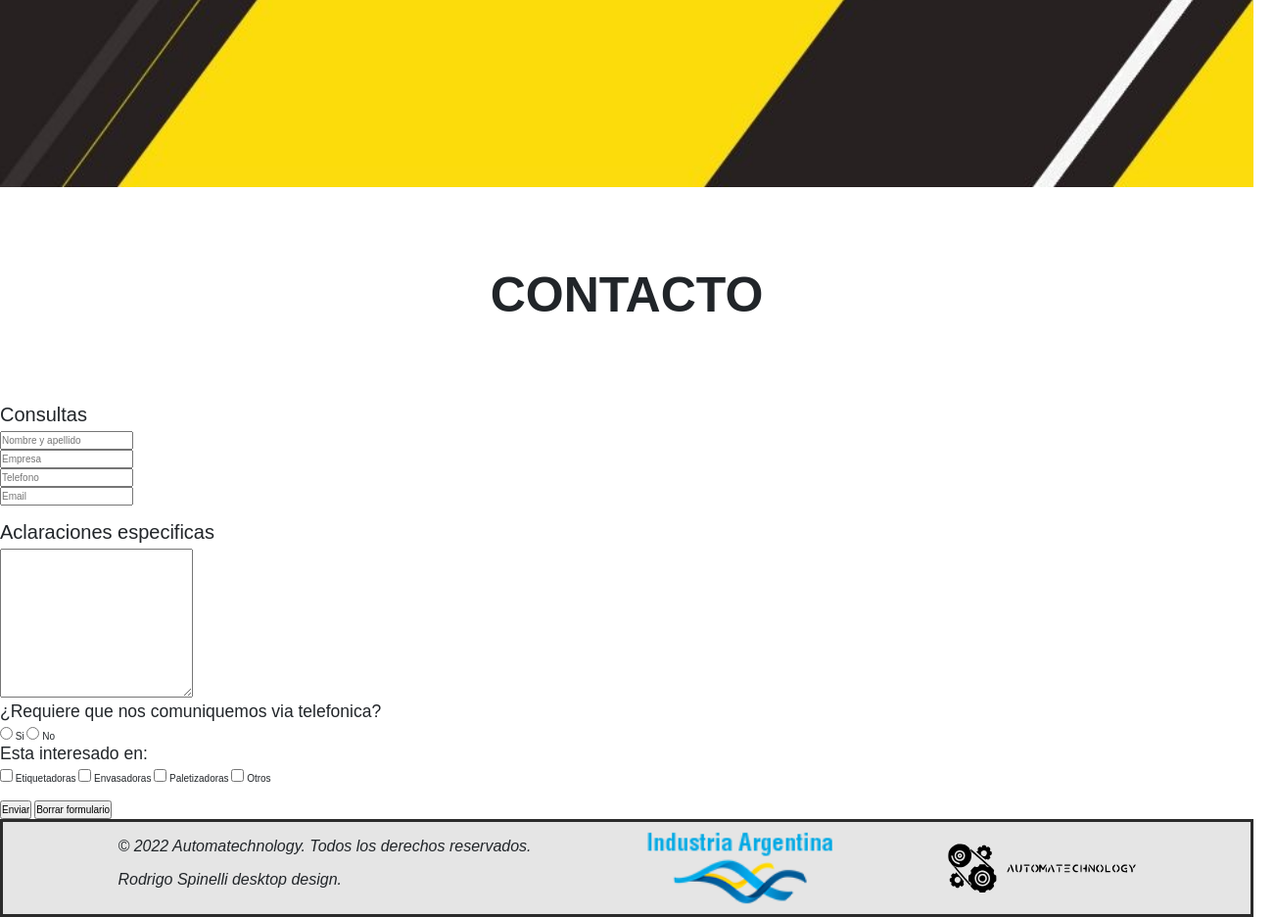
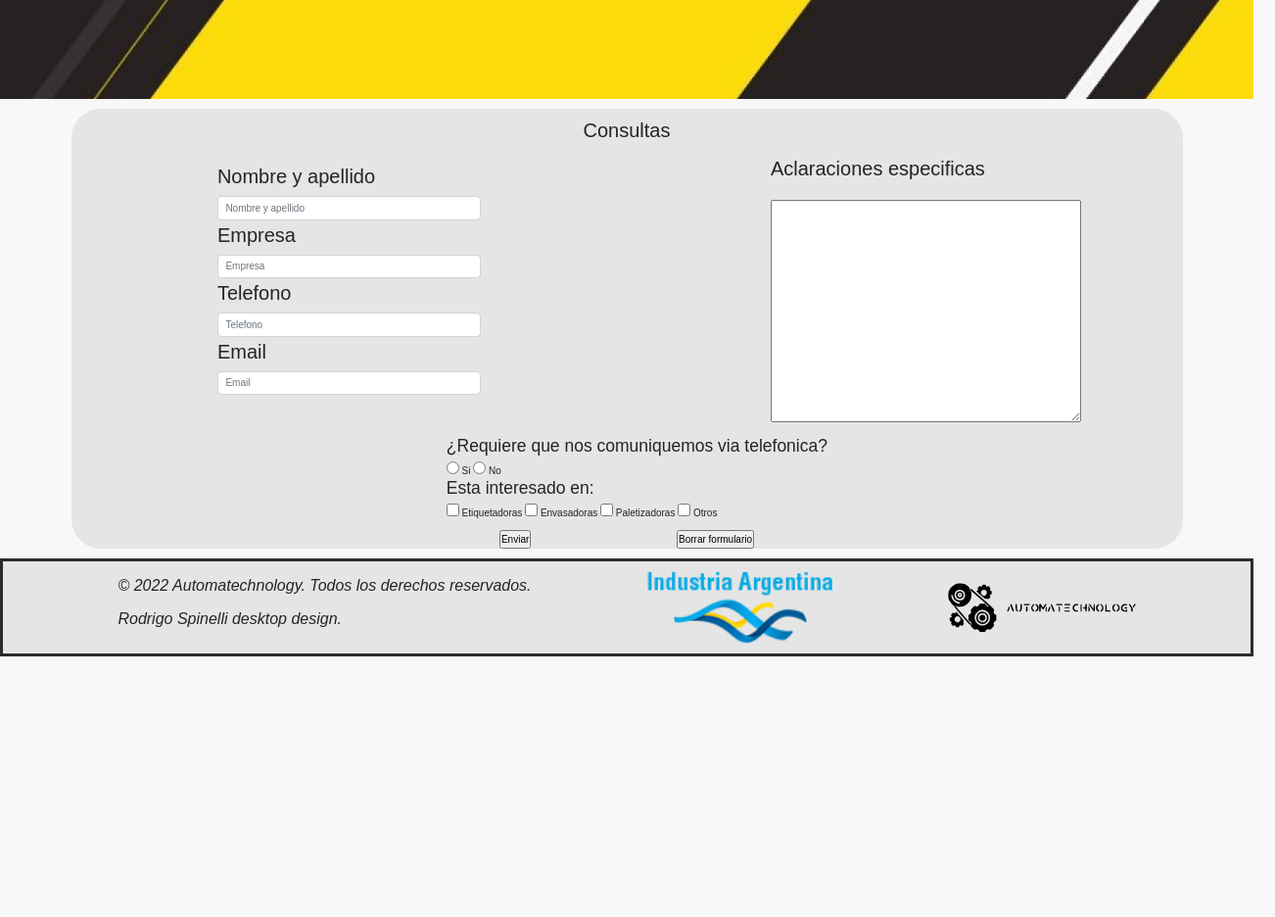
Before and after one commit to Spinelli085/Automatechnology, a website: page pages/contacto.html in a window 1280 px wide. Shown: the part 440-1376 px from the top of the page at 98% size, 1302 px wide, since content can reach past the window. After the commit the page ends 1110 px from the top, so only its background shows below. Drawn offline with nearby package versions, Linux system fonts and the light colour scheme.

Commit message:
bootstrap_contacto

```diff
--- a/css/index.css
+++ b/css/index.css
@@ -636,3 +636,24 @@ li a {
     width: 700px;
     margin: 0 auto;
 }
+
+.form-title{
+    text-align: center;
+}
+.form-label{
+    font-size: var(--text-small);
+}
+.form-primary{
+    justify-content: space-around;
+    background-color: #E5E5E5;
+    border-radius: 30px;
+}
+
+.buttons {
+    display: flex;
+    align-items: center;
+    justify-content: space-evenly;
+}
+.contact{
+    background-color: #f8f8f8;
+}
--- a/pages/contacto.html
+++ b/pages/contacto.html
@@ -8,7 +8,7 @@
     <link rel="stylesheet" href="../css/index.css">
     <title>Automatechnology</title>
 </head>
-<body>
+<body class="contact">
     <header>
         <picture>
             <a class="logo" href="../index.html"><img src="../img/logo.svg"alt="Logo de Automatechnology"></a>
@@ -25,31 +25,34 @@
     </header>
     <main>
         <section class="title">
-            <img class="title__img" width="100%" src="../img/banner-amarillo.jpg" alt="">
-            <h1 class="title__text" >CONTACTO</h1>
+            <img class="title__img" width="100%" src="../img/Group 7.png" alt="">
         </section>
-        <section>
-            <form action="" method="get">
-                <h2>Consultas</h2>
-                <input type="text" name="Nombre y apellido" placeholder="Nombre y apellido">
-                <br>
-                <input type="text" name="Empresa" placeholder="Empresa">
-                <br>
-                <input type="tel" name="Telefono" placeholder="Telefono" id="">
-                <br>
-                <input type="email" name="Email" placeholder="Email" id="">
-                <br>
-                <br>
-                <label for="Comentarios"><h2>Aclaraciones especificas</h2></label>
-                <br>
-                <textarea name="Comentarios" id="" cols="30" rows="10"></textarea>
-                <br>
+        <div class="container">
+
+            <form class="form-primary row g-3 mt-3 mb-3" action="" method="get">
+            <h2 class="form-title">Consultas</h2>
+
+                <div class="col-3 g-4">
+                <label for="Nombre y apellido" class="form-label">Nombre y apellido</label>
+                <input class="form-control" type="text" name="Nombre y apellido" placeholder="Nombre y apellido">
+                <label for="Empresa" class="form-label">Empresa</label>
+                <input class="form-control" type="text" name="Empresa" placeholder="Empresa">
+                <label for="Telefono" class="form-label">Telefono</label>
+                <input class="form-control" type="tel" name="Telefono" placeholder="Telefono" id="">
+                <label for="Email" class="form-label">Email</label>
+                <input class="form-control" type="email" name="Email" placeholder="Email" id="">
+                </div>
+                <div class="col-3">
+                    <h2>Aclaraciones especificas</h2>
+                    <label for="Comentarios"></label>
+                    <textarea name="Comentarios" id="" cols="50" rows="15"></textarea>
+                </div>
+                <div class="col-9 g-6 mt-3 offset-4">
                     <h3>¿Requiere que nos comuniquemos via telefonica?</h3>
                     <input type="radio" name="Opcion" value="si" id="">
                     <label for="Opcion">Si</label>
                     <input type="radio" name="Opcion" value="no" id="">
                     <label for="Opcion">No</label>
-                <br>
                     <h3>Esta interesado en:</h3>
                     <input type="checkbox" name="Etiquetadoras" id="">
                     <label for="Etiquetadoras">Etiquetadoras</label>
@@ -59,12 +62,14 @@
                     <label for="Paletizadoras">Paletizadoras</label>
                     <input type="checkbox" name="Otros">
                     <label for="Otros">Otros</label>
-                <br>
-                <br>
+                </div>
+                <div class="buttons col-6">
                     <input type="submit" value="Enviar">
                     <input type="reset" value="Borrar formulario">
+                </div>
+
             </form>
-        </section>
+        </div>
     </main>
     <footer id="footer" class="banner end-page">
         <div class="end-page__text">
```
Also changed, not shown: pages/login.html (+1 -2 lines), pages/servicios.html (+1 -2 lines), img/Group 3.png (added), img/Group 5.png (added), img/Group 7.png (added). Lines whose indentation alone changed are shown as unchanged.
